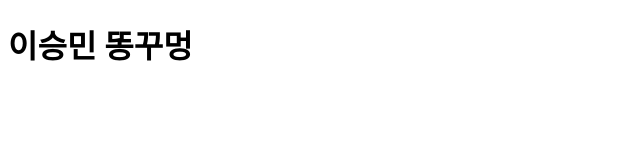
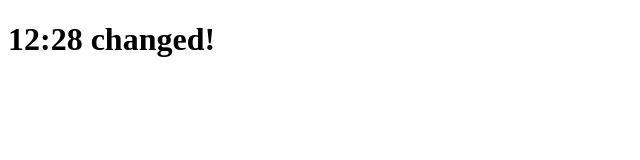
Before and after one commit to zox004/k8s_action_example, a website: page public/html/index.html in a window 1280 px wide. Shown: the whole page, without its empty margins (0-640 px from the left). Drawn offline with Linux system fonts and the light colour scheme.

Commit message:
Update index.html

```diff
--- a/public/html/index.html
+++ b/public/html/index.html
@@ -5,6 +5,6 @@
 <title>K8S Node Example</title>
 </head>
 <body>
-    <h1> 이승민 똥꾸멍 </h1>
+    <h1> 12:28 changed! </h1>
 </body>
 </html>
```
